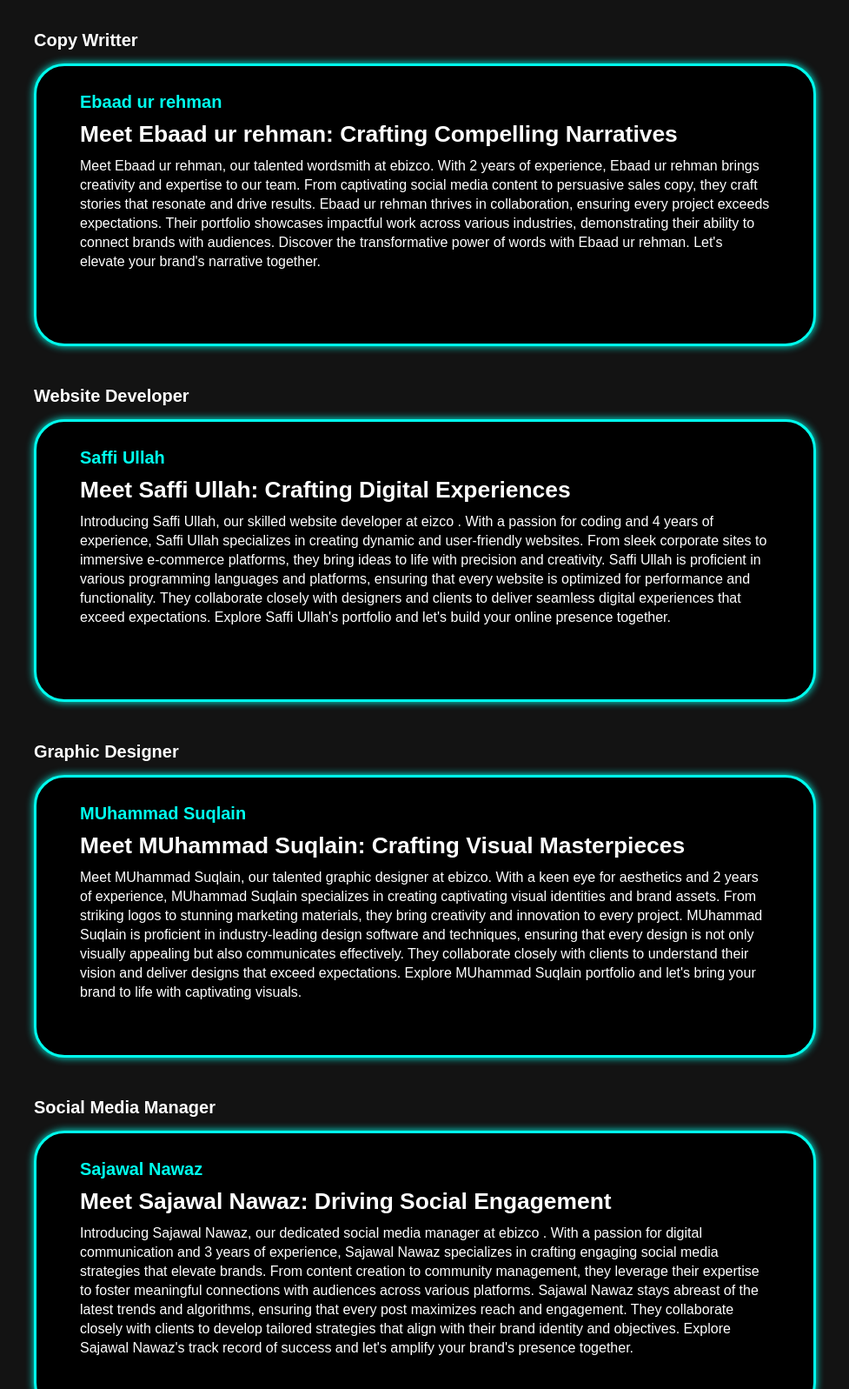
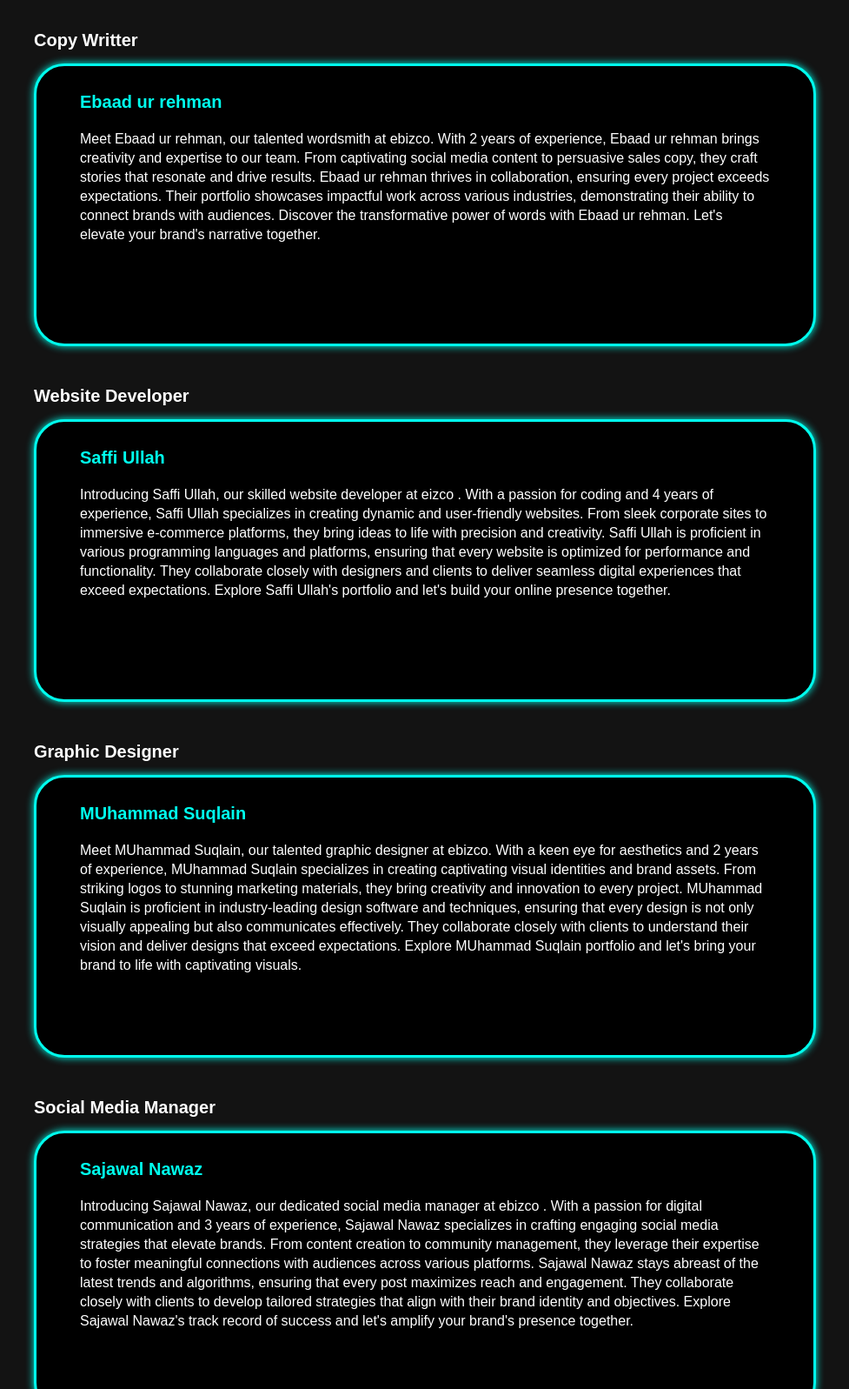
Before and after one commit to codesaffi/ebizco.agency, a plain HTML site: page team.html in a window 1280 px wide. Shown: the part 1040-2637 px from the top of the page at 87% size, without its empty margins (151-1128 px from the left). Drawn offline with nearby package versions, Linux system fonts and the light colour scheme.

Commit message:
Update team.html

```diff
--- a/team.html
+++ b/team.html
@@ -69,7 +69,7 @@
           <div class="timeline-content">
             <h3>Ebaad ur rehman</h3>
 
-            <h1>  Meet Ebaad ur rehman: Crafting Compelling Narratives </h1> <br />
+             <br />
             <p>
               Meet Ebaad ur rehman, our talented wordsmith at ebizco. With 2
               years of experience, Ebaad ur rehman brings creativity and
@@ -90,7 +90,7 @@
           <div class="timeline-content">
             <h3>Saffi Ullah</h3>
 
-             <h1> Meet Saffi Ullah: Crafting Digital Experiences </h1> <br />
+             <br />
              <p>
              Introducing Saffi Ullah, our skilled website developer at eizco .
               With a passion for coding and 4 years of experience, Saffi Ullah
@@ -111,7 +111,7 @@
           <div class="timeline-date"><span>Graphic Designer</span></div>
           <div class="timeline-content">
             <h3>MUhammad Suqlain</h3>
-            <h1> Meet MUhammad Suqlain: Crafting Visual Masterpieces </h1> <br />
+            <br />
            <p> Meet MUhammad Suqlain, our talented graphic designer at ebizco.
               With a keen eye for aesthetics and 2 years of experience, MUhammad
               Suqlain specializes in creating captivating visual identities and
@@ -133,7 +133,7 @@
           <div class="timeline-content">
             <h3>Sajawal Nawaz</h3>
 
-             <h1> Meet Sajawal Nawaz: Driving Social Engagement </h1> <br>
+             <br>
             <p>  Introducing Sajawal Nawaz, our dedicated social media manager at ebizco
               . With a passion for digital communication and 3 years of
               experience, Sajawal Nawaz specializes in crafting engaging
```
